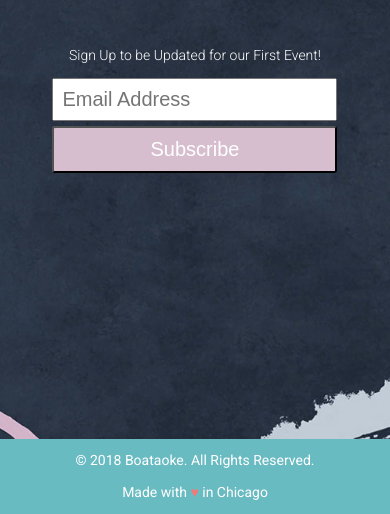
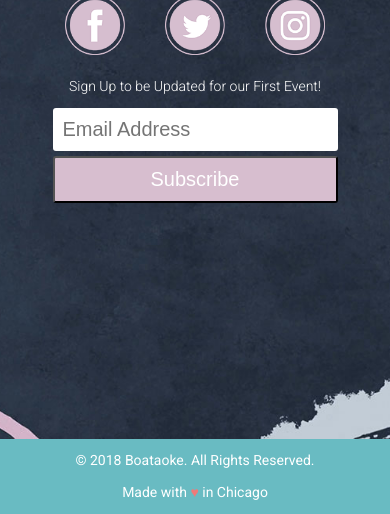
Before and after one commit to jamesonamadeus/boataoke, a website: page src/index.html in a window 390 px wide. Shown: the part 405-919 px from the top of the page. Drawn offline with Linux system fonts and the light colour scheme.

Commit message:
add in social icons. fix the responsive. add in transition

```diff
--- a/src/css/scss/templates/_homepage.scss
+++ b/src/css/scss/templates/_homepage.scss
@@ -5,7 +5,6 @@
 	-o-background-size: cover;
 	background-size: cover;
 	height: 100vh;
-
 	@include flexbox(flex);
 	@include align-items(center);
 	@include justify-content(center);
@@ -18,39 +17,35 @@
 	@include justify-content(center);
 	padding: 20px;
 	margin: 0 auto;
-
 	&-banner {
 		margin-bottom: -25px;
 		width: 180px;
 	}
-
 	&-heading {
 		.h2 {
+			@include transition(0.3s all ease);
 			@include font-size(92);
 			color: $style-1;
 			font-weight: 500;
 			margin: 0 auto;
 			text-align: center;
-
 			&-inside {
 				color: $white;
 				margin-left: -20px;
 			}
 		}
-
 		&-supp {
+			@include transition(0.3s all ease);
 			@include font-size(22);
 			color: $white;
 			font-weight: 300;
-			margin: -40px auto 40px;
+			margin: -40px auto 20px;
 			text-align: center;
 		}
 	}
-
 	&-signup {
 		text-align: center;
 	}
-
 	.form-helper {
 		color: $white;
 		font-weight: 300;
@@ -59,15 +54,16 @@
 	.margin {
 		margin: 8px auto 0px;
 	}
-
 	.email {
 		@include font-size(20);
-		padding: 8px;
+		border-radius: 3px;
+		border: 0;
+		padding: 10px;
 		margin: 8px auto 5px;
 		width: 100%;
 	}
-
 	.submit {
+		@include transition(0.3s all ease);
 		@include font-size(20);
 		background: $style-3;
 		border-radius: 3px;
@@ -77,7 +73,6 @@
 		padding: 10px;
 		text-align: center;
 		width: 100%;
-
 		&:hover,
 		&:active {
 			background: $style-1;
@@ -85,24 +80,51 @@
 	}
 }
 
+.social {
+	@include flexbox(flex);
+	@include align-items(center);
+	@include justify-content(center);
+
+	width: 100%;
+	&-icon {
+		@include transition(0.3s all ease);
+		@include transform(scale(0.6));
+		background-image: url('../images/socicons-sprite.png');
+		background-repeat: no-repeat;
+		cursor: pointer;
+		height: 100px;
+		width: 100px;
+
+		&:hover {
+			@include transform(scale(0.7));
+		}
+	}
+	&-facebook {
+		background-position: 0px 0px;
+	}
+	&-twitter {
+		background-position: -137px 0px;
+	}
+	&-instagram {
+		background-position: -276px 0px;
+	}
+}
+
 @media only screen and (max-width: $break-sm) {
 	.comingsoon {
 		padding: 10px;
-
 		&-banner {
 			margin-bottom: -15px;
 		}
-
 		&-heading {
 			.h2 {
 				@include font-size(70);
 			}
-
 			&-supp {
-				@include font-size(22);
+				@include font-size(16);
 				color: $white;
 				font-weight: 300;
-				margin: -30px auto 40px;
+				margin: -30px auto 10px;
 				text-align: center;
 			}
 		}
--- a/src/index.html
+++ b/src/index.html
@@ -57,6 +57,11 @@
                 <p class="comingsoon-heading-supp">Booze Cruise + Karaoke
                 </p>
             </div>
+            <div class="social">
+                <a class="social-icon social-facebook" href="https://www.facebook.com/boataoke/" target="blank_"></a>
+                <a class="social-icon social-twitter" href="https://twitter.com/boataoke" target="blank_"></a>
+                <a class="social-icon social-instagram" href="https://www.instagram.com/boataoke/" target="blank_"></a>
+            </div>
             <div class="comingsoon-signup">
                 <!-- Begin MailChimp Signup Form -->
                 <div id="mc_embed_signup">
```
Also changed, not shown: src/css/main.css, src/images/socicons-sprite.png (added).
